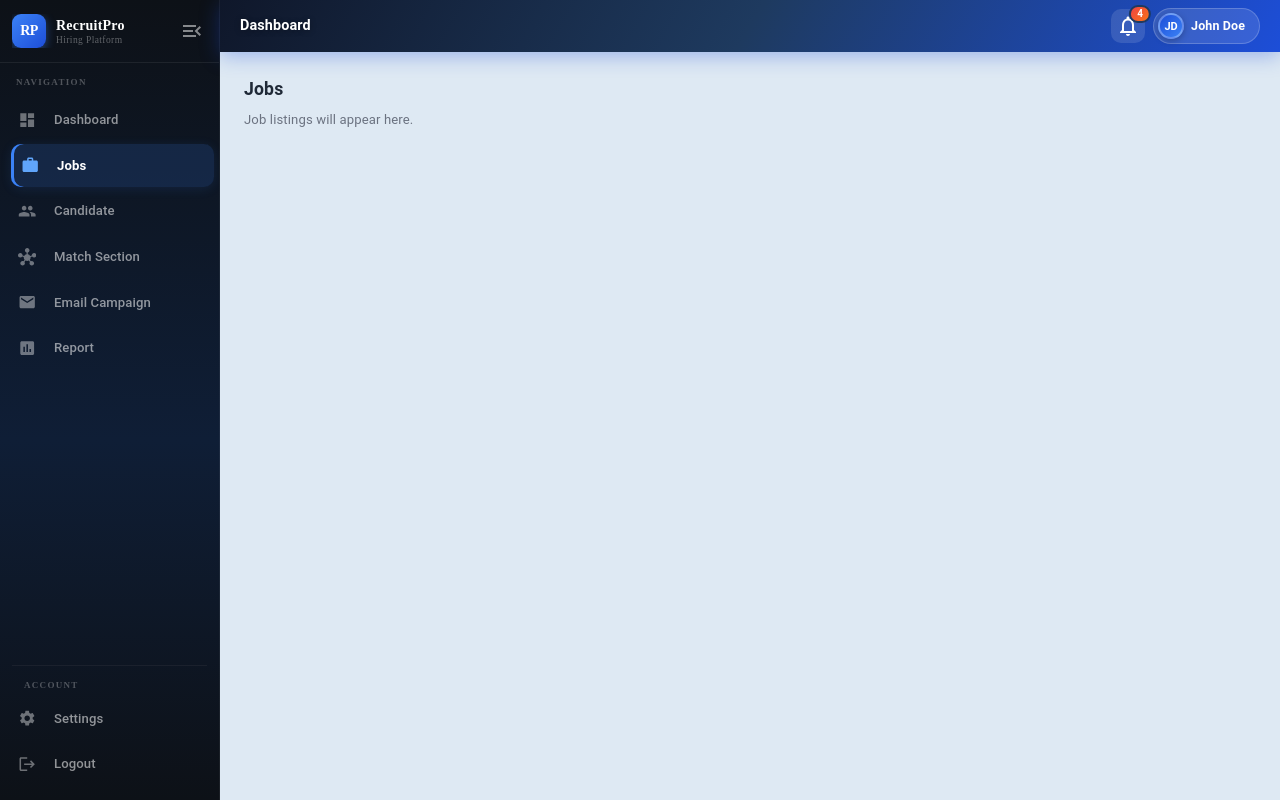
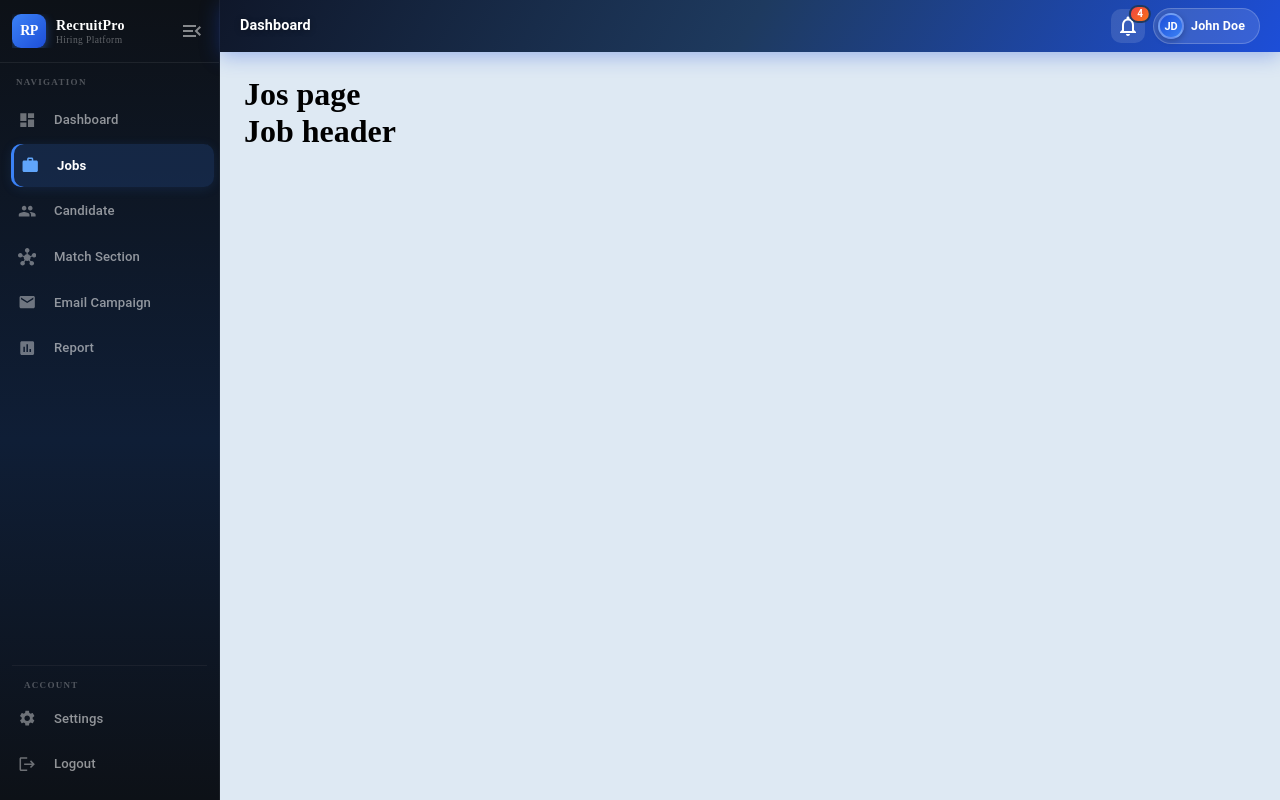
Before and after one commit to vineet-singraul/Hire-Matrix-AI-Udamy, a Next.js app: page /jobs in a window 1280 px wide. Built offline with nearby package versions, Linux system fonts and the light colour scheme; what @mui/material-nextjs would draw is missing.

Commit message:
Worked on Dashboard

```diff
--- a/src/app/(dashboard)/jobs/page.tsx
+++ /dev/null
@@ -1,14 +0,0 @@
-import { Box, Typography } from "@mui/material";
-
-export default function JobsPage() {
-  return (
-    <Box>
-      <Typography sx={{ fontSize: "1.1rem", fontWeight: 700, color: "#1f2937", mb: 1 }}>
-        Jobs
-      </Typography>
-      <Typography sx={{ fontSize: "0.82rem", color: "#6b7280" }}>
-        Job listings will appear here.
-      </Typography>
-    </Box>
-  );
-}
--- a/src/app/(dashboard)/page.tsx
+++ /dev/null
@@ -1,5 +0,0 @@
-import DashboardCards from "@/app/components/dashboard/DashboardCards";
-
-export default function DashboardPage() {
-  return <DashboardCards />;
-}
--- a/src/app/(dashboard)/layout.tsx
+++ b/src/app/ClientLayout.tsx
@@ -1,22 +1,30 @@
 "use client";
 import { Box, Drawer, useMediaQuery, useTheme } from "@mui/material";
 import { useState } from "react";
+import { usePathname } from "next/navigation";
 import Header from "@/app/components/common/Header";
 import Sidebar from "@/app/components/common/Sidebar";
 
 const SIDEBAR_WIDTH = 220;
 const SIDEBAR_COLLAPSED_WIDTH = 52;
 
-export default function DashboardLayout({
+export default function ClientLayout({
   children,
 }: {
   children: React.ReactNode;
 }) {
   const theme = useTheme();
   const isMobile = useMediaQuery(theme.breakpoints.down("md"));
+  const pathname = usePathname();
 
   const [isCollapsed, setIsCollapsed] = useState(false);
   const [mobileOpen, setMobileOpen] = useState(false);
+
+  const isAuthRoute = pathname.startsWith("/auth");
+
+  if (isAuthRoute) {
+    return <>{children}</>;
+  }
 
   return (
     <Box sx={{ display: "flex", height: "100vh", overflow: "hidden" }}>
--- /dev/null
+++ b/src/app/features/Dashboard/page.tsx
@@ -0,0 +1,12 @@
+import DashboardCards from "@/app/components/dashboard/DashboardCards";
+
+const page = () => {
+  return (
+    <>
+      <div>page</div>
+      <DashboardCards />
+    </>
+  );
+};
+
+export default page;
--- a/src/app/features/Jobs/page.tsx
+++ b/src/app/features/Jobs/page.tsx
@@ -1,12 +1,12 @@
-import JobHeader from "@/app/components/Jobs/JobHeader"
+import JobHeader from '@/app/components/Jobs/JobHeader'
+import React from 'react'
 
 const page = () => {
   return (
-  <>
-
-   <h1>Job Components</h1>
-   <JobHeader/>
-  </>
+    <div>
+      <h1>Jos page</h1>
+      <JobHeader/>
+    </div>
   )
 }
 
--- /dev/null
+++ b/src/app/jobs/page.tsx
@@ -0,0 +1,5 @@
+import JobsView from "@/app/features/Jobs/page";
+
+export default function Page() {
+  return <JobsView />;
+}
--- a/src/app/layout.tsx
+++ b/src/app/layout.tsx
@@ -1,8 +1,8 @@
 import type { Metadata } from "next";
 import { Geist, Geist_Mono } from "next/font/google";
-import { AppRouterCacheProvider } from "@mui/material-nextjs/v15-appRouter";
 import "./globals.css";
-import { LoaderProvider } from "@/context/LoaderContext";
+import Providers from "@/app/providers";
+import ClientLayout from "@/app/ClientLayout";
 
 const geistSans = Geist({
   variable: "--font-geist-sans",
@@ -30,11 +30,9 @@ export default function RootLayout({
       className={`${geistSans.variable} ${geistMono.variable} h-full antialiased`}
     >
       <body suppressHydrationWarning className="min-h-full flex flex-col">
-        <AppRouterCacheProvider>
-          <LoaderProvider>
-            {children}
-          </LoaderProvider>
-          </AppRouterCacheProvider>
+        <Providers>
+          <ClientLayout>{children}</ClientLayout>
+        </Providers>
       </body>
     </html>
   );
--- /dev/null
+++ b/src/app/page.tsx
@@ -0,0 +1,5 @@
+import DashboardView from "@/app/features/Dashboard/page";
+
+export default function Page() {
+  return <DashboardView />;
+}
--- /dev/null
+++ b/src/app/providers.tsx
@@ -0,0 +1,11 @@
+"use client";
+import { AppRouterCacheProvider } from "@mui/material-nextjs/v15-appRouter";
+import { LoaderProvider } from "@/context/LoaderContext";
+
+export default function Providers({ children }: { children: React.ReactNode }) {
+  return (
+    <AppRouterCacheProvider>
+      <LoaderProvider>{children}</LoaderProvider>
+    </AppRouterCacheProvider>
+  );
+}
```
Also changed, not shown: src/app/components/Jobs/JobHeader.tsx (+4 -4 lines), src/app/not-found.tsx (added, +11 -0 lines).
